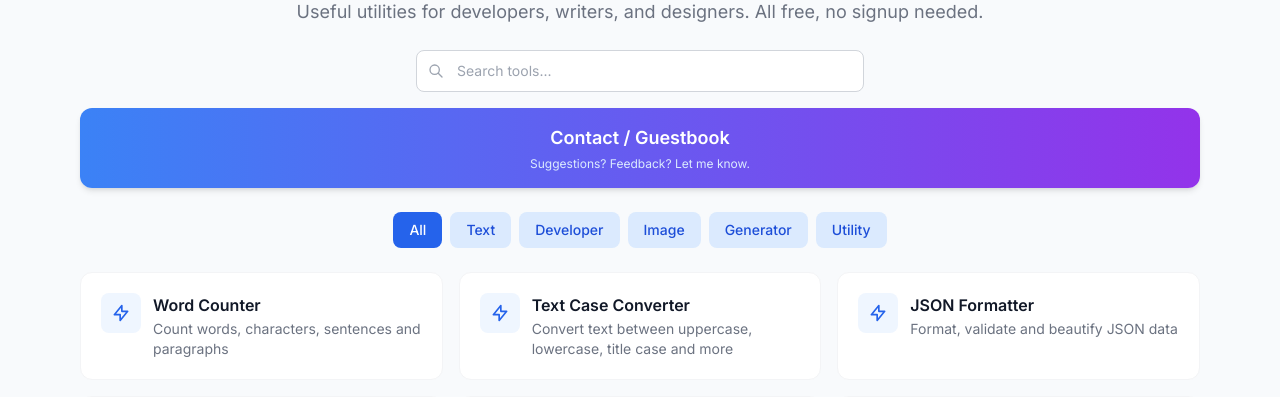
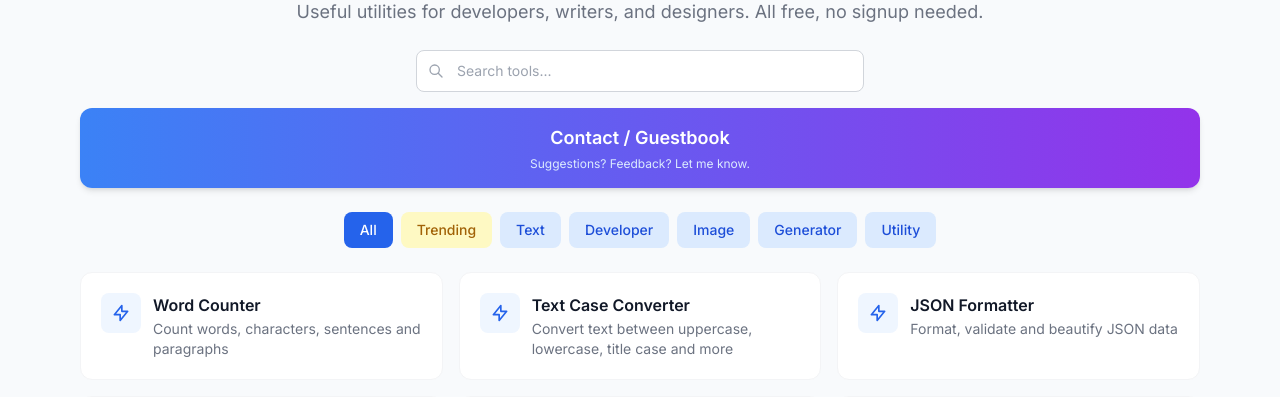
Before and after one commit to AltairIc/online-toolbox, a Flask app: page /tool/1 in a window 1280 px wide. Shown: the part 159-556 px from the top of the page. Run offline with Flask 3, Linux system fonts and the light colour scheme; some libraries are stand-ins or nearby versions.

Commit message:
Add OG tags, related tools, Trending section

```diff
--- a/app/routes.py
+++ b/app/routes.py
@@ -111,9 +111,12 @@ def tool_page(tool_id):
     tool = next((t for t in TOOLS if t["id"] == tool_id), None)
     if not tool:
         return render_template("index.html", tools=TOOLS)
-    return render_template(f"tools/{tool_id}.html", tool=tool)
-
-@main.route("/api/word-counter", methods=["POST"])
+    cat = tool.get("cat", "util")
+    same_cat = [t for t in TOOLS if t.get("cat") == cat and t["id"] != tool_id]
+    import random
+    related = same_cat[:4]
+    random.shuffle(related)
+    return render_template(f"tools/{tool_id}.html", tool=tool, related=related)
 def api_word_counter():
     text = request.json.get("text", "")
     words = len(re.findall(r"\b\w+\b", text))
--- a/app/templates/base.html
+++ b/app/templates/base.html
@@ -8,6 +8,11 @@
     <meta name="keywords" content="online tools, word counter, json formatter, base64 encode decode, hash generator, uuid generator, regex tester, password generator, unit converter">
     <link rel="icon" type="image/png" sizes="32x32" href="/static/favicon-32.png">
     <link rel="apple-touch-icon" sizes="96x96" href="/static/favicon-96.png">
+    <meta property="og:title" content="Altair's Tools - Free Online Utilities">
+    <meta property="og:description" content="30+ free online tools for developers, designers and photographers. No signup needed.">
+    <meta property="og:type" content="website">
+    <meta property="og:url" content="https://online-toolbox-37j0.onrender.com/">
+    <meta name="twitter:card" content="summary_large_image">
     <meta name="robots" content="index, follow">
     <meta name="google-adsense-account" content="ca-pub-4613836349381729">
     <script src="https://cdn.tailwindcss.com"></script>
--- a/app/templates/index.html
+++ b/app/templates/index.html
@@ -19,7 +19,10 @@
         </p>
     </div>
     <div class="flex flex-wrap gap-2 justify-center mb-6">
-        <button onclick="filterTools('all')" class="cat-btn px-4 py-2 bg-blue-600 text-white rounded-lg text-sm font-medium" data-cat="all"><span class="lang-en">All</span><span class="lang-zh" style="display:none">全部</span></button>
+        <button onclick="filterTools('all')" class="cat-btn px-4 py-2 bg-blue-600 text-white rounded-lg text-sm font-medium" data-cat="all"><span class="lang-en">All</span><span class="lang-zh" style="display:none">全部</span>
+        </button>
+        <button onclick="filterTools('popular')" class="cat-btn px-4 py-2 bg-yellow-100 text-yellow-700 rounded-lg text-sm font-medium" data-cat="popular">
+            <span class="lang-en">Trending</span><span class="lang-zh" style="display:none">全部</span></button>
         <button onclick="filterTools('text')" class="cat-btn px-4 py-2 bg-blue-100 text-blue-700 rounded-lg text-sm font-medium" data-cat="text"><span class="lang-en">Text</span><span class="lang-zh" style="display:none">文本</span></button>
         <button onclick="filterTools('dev')" class="cat-btn px-4 py-2 bg-blue-100 text-blue-700 rounded-lg text-sm font-medium" data-cat="dev"><span class="lang-en">Developer</span><span class="lang-zh" style="display:none">开发</span></button>
         <button onclick="filterTools('image')" class="cat-btn px-4 py-2 bg-blue-100 text-blue-700 rounded-lg text-sm font-medium" data-cat="image"><span class="lang-en">Image</span><span class="lang-zh" style="display:none">图片</span></button>
@@ -31,6 +34,13 @@
 <div class="grid grid-cols-1 sm:grid-cols-2 md:grid-cols-3 gap-4">
 <script>
 var toolCats = {
+    'word-counter': 'text', 'text-case': 'text', 'json-formatter': 'dev', 'base64': 'dev', 'url-encoder': 'dev',
+    'hash-generator': 'dev', 'text-diff': 'text', 'color-converter': 'image', 'uuid-generator': 'gen', 'html-entity': 'text',
+    'markdown-preview': 'util', 'lorem-ipsum': 'text', 'regex-tester': 'dev', 'password-generator': 'gen', 'unit-converter': 'util',
+    'qr-generator': 'gen', 'qr-reader': 'util', 'color-picker': 'image', 'image-filters': 'image', 'image-crop': 'image',
+    'image-compare': 'image', 'image-resize': 'image', 'palette-generator': 'image', 'palette-converter': 'image', 'color-transfer': 'image',
+    'pixel-art': 'image', 'ascii-art': 'image', 'film-presets': 'image', 'csv-json': 'dev', 'border-radius': 'dev'
+};var toolCatMap = {
     'word-counter': 'text', 'text-case': 'text', 'json-formatter': 'dev', 'base64': 'dev', 'url-encoder': 'dev',
     'hash-generator': 'dev', 'text-diff': 'text', 'color-converter': 'image', 'uuid-generator': 'gen', 'html-entity': 'text',
     'markdown-preview': 'util', 'lorem-ipsum': 'text', 'regex-tester': 'dev', 'password-generator': 'gen', 'unit-converter': 'util',
@@ -71,6 +81,7 @@ function searchTools() {
     });
 }
 
+var popularIds = ['pixel-art','ascii-art','film-presets','color-transfer','palette-generator','json-formatter','password-generator','qr-generator'];
 function filterTools(cat) {
     document.querySelectorAll('.cat-btn').forEach(function(b) {
         b.className = b.getAttribute('data-cat') === cat
@@ -79,7 +90,7 @@ function filterTools(cat) {
     });
     document.querySelectorAll('.tool-card').forEach(function(card) {
         var id = card.getAttribute('data-tool-id');
-        card.style.display = (cat === 'all' || toolCats[id] === cat) ? 'block' : 'none';
+        card.style.display = (cat === 'all' || (cat === 'popular' && popularIds.indexOf(id) >= 0) || toolCats[id] === cat) ? 'block' : 'none';
     });
 }
 </script>
```
Also changed, not shown: app/templates/related.html (added, +11 -0 lines).
